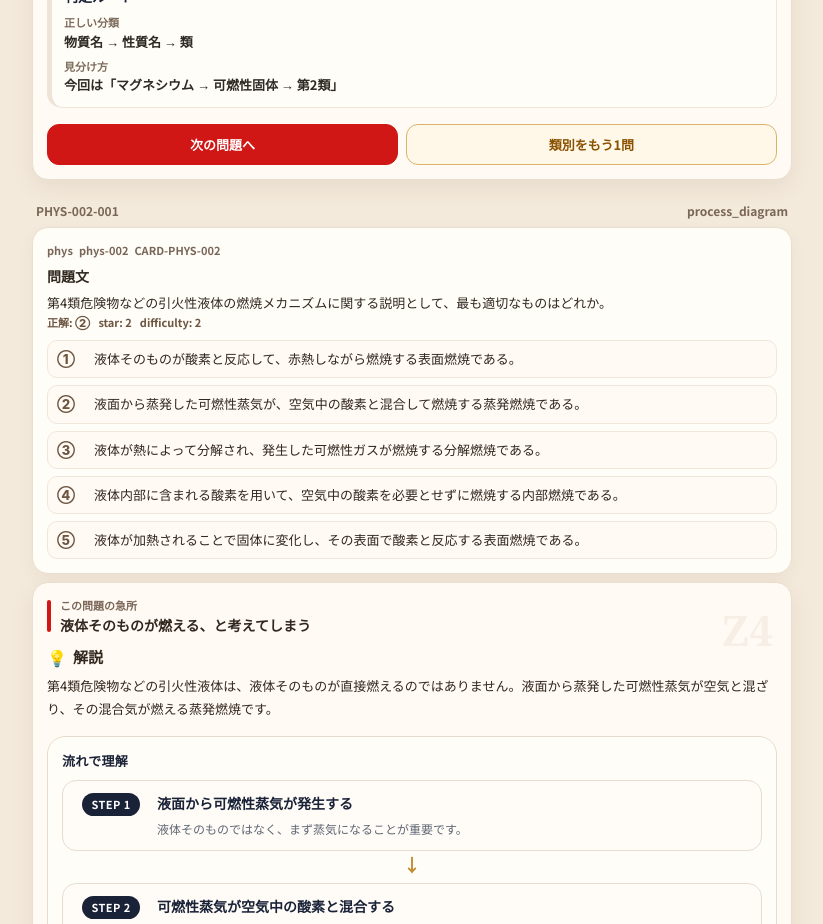
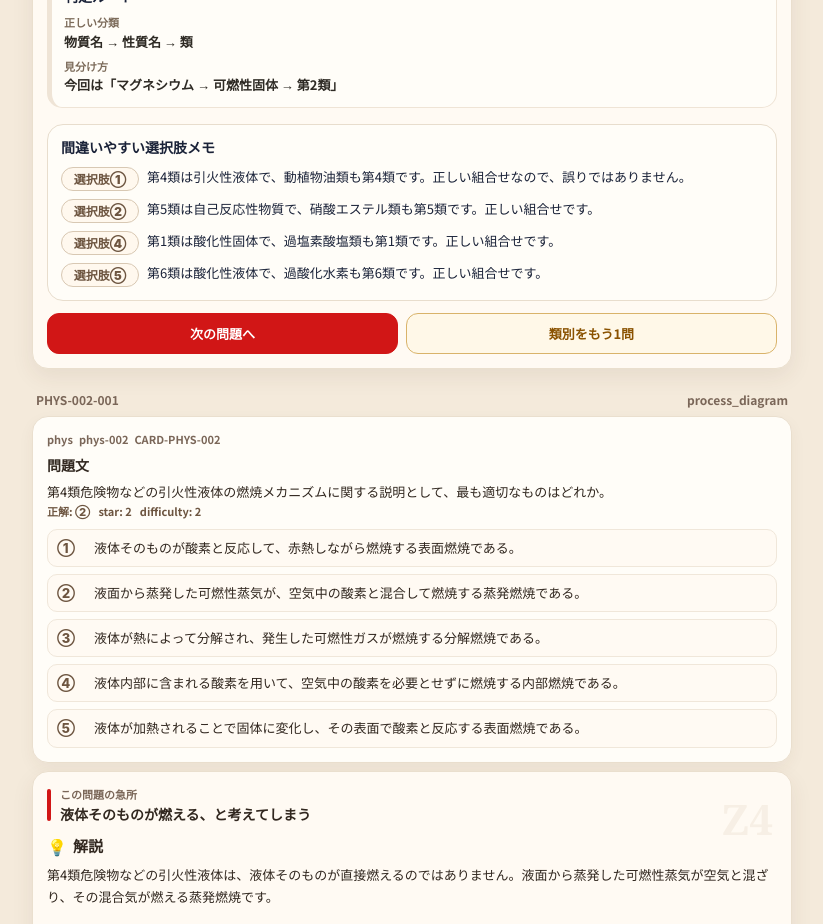
Before and after one commit to tvf6usmhq5pm-crypto/otu4_reboot, a Next.js app: page /dev/explanation-preview in a window 1280 px wide. Shown: the part 5260-6184 px from the top of the page, without its empty margins (228-1051 px from the left). Built offline with nearby package versions, Linux system fonts and the light colour scheme.

Commit message:
refactor: add law category option memos

```diff
--- a/data/explanation_meta_pilot_law_v1.ts
+++ b/data/explanation_meta_pilot_law_v1.ts
@@ -201,6 +201,12 @@ export const explanationMetaPilotLawV1: ExplanationMetaMap = {
         variant: 'neutral',
       },
     ],
+    optionMemos: {
+      0: '第4類は引火性液体で、動植物油類も第4類です。正しい組合せなので、誤りではありません。',
+      1: '第5類は自己反応性物質で、硝酸エステル類も第5類です。正しい組合せです。',
+      3: '第1類は酸化性固体で、過塩素酸塩類も第1類です。正しい組合せです。',
+      4: '第6類は酸化性液体で、過酸化水素も第6類です。正しい組合せです。',
+    },
     reviewCtaLabel: '類別をもう1問',
   },
 };
```
